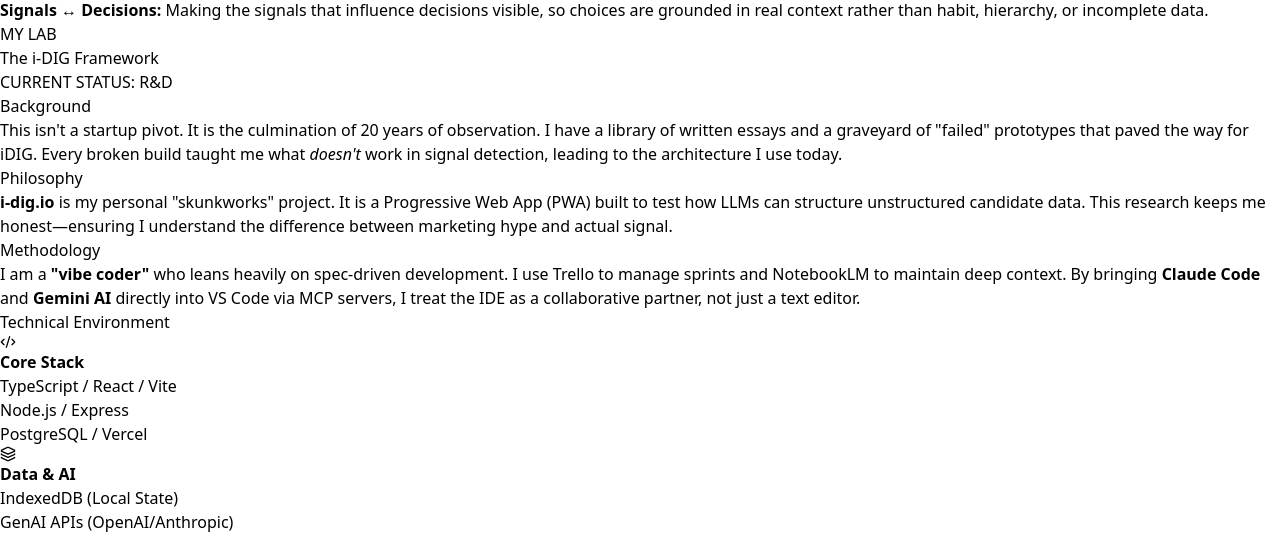
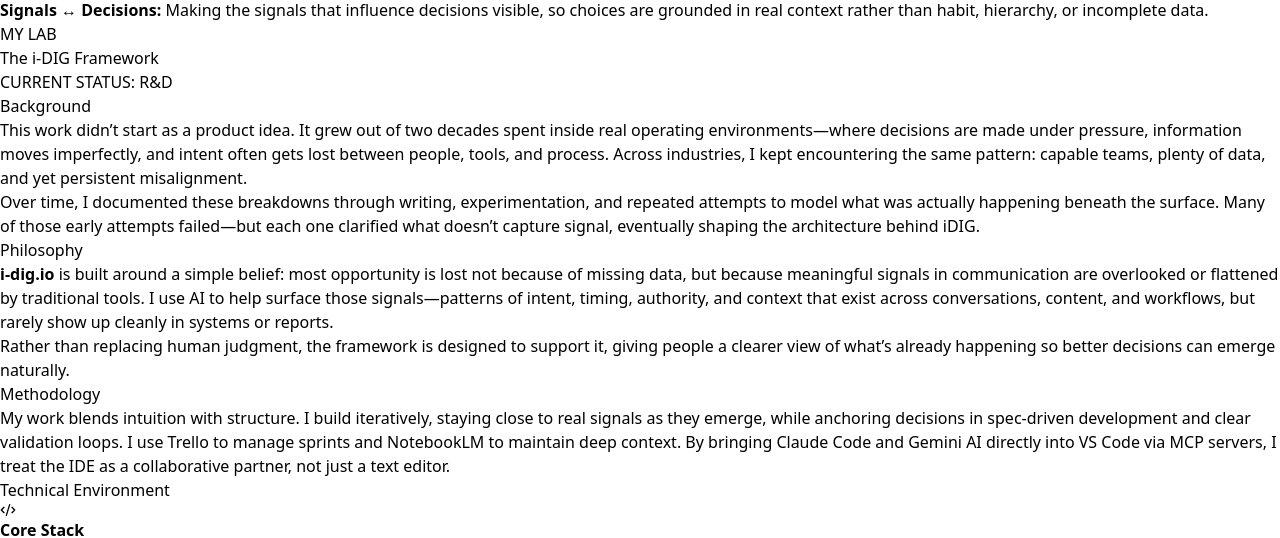
Before and after one commit to theresonantbuilder/idig_website, a React (Vite) app: page / in a window 1280 px wide. Shown: the part 1632-2170 px from the top of the page. Built offline with nearby package versions, Linux system fonts and the light colour scheme.

Commit message:
fix strong error

```diff
--- a/src/pages/HomeSignalDriven.tsx
+++ b/src/pages/HomeSignalDriven.tsx
@@ -296,9 +296,13 @@ I work alongside them to understand real bottlenecks, then use a purpose-built d
 
             <div className="grid md:grid-cols-2 gap-12 items-start">
               <div className="space-y-8">
-                <div><h3 className="text-white text-lg font-medium mb-3">Background</h3><p className="text-lg leading-relaxed text-slate-400">This isn't a startup pivot. It is the culmination of 20 years of observation. I have a library of written essays and a graveyard of "failed" prototypes that paved the way for iDIG. Every broken build taught me what <em>doesn't</em> work in signal detection, leading to the architecture I use today.</p></div>
-                <div><h3 className="text-white text-lg font-medium mb-3">Philosophy</h3><p className="text-lg leading-relaxed text-slate-400"><strong>i-dig.io</strong> is my personal "skunkworks" project. It is a Progressive Web App (PWA) built to test how LLMs can structure unstructured candidate data. This research keeps me honest—ensuring I understand the difference between marketing hype and actual signal.</p></div>
-                <div><h3 className="text-white text-lg font-medium mb-3">Methodology</h3><p className="text-base leading-relaxed text-slate-400">I am a <strong>"vibe coder"</strong> who leans heavily on spec-driven development. I use Trello to manage sprints and NotebookLM to maintain deep context. By bringing <strong>Claude Code</strong> and <strong>Gemini AI</strong> directly into VS Code via MCP servers, I treat the IDE as a collaborative partner, not just a text editor.</p></div>
+                <div><h3 className="text-white text-lg font-medium mb-3">Background</h3><p className="text-lg leading-relaxed text-slate-400">This work didn’t start as a product idea. It grew out of two decades spent inside real operating environments—where decisions are made under pressure, information moves imperfectly, and intent often gets lost between people, tools, and process.
+
+Across industries, I kept encountering the same pattern: capable teams, plenty of data, and yet persistent misalignment. <br />Over time, I documented these breakdowns through writing, experimentation, and repeated attempts to model what was actually happening beneath the surface. Many of those early attempts failed—but each one clarified what doesn’t capture signal, eventually shaping the architecture behind iDIG.</p></div>
+                <div><h3 className="text-white text-lg font-medium mb-3">Philosophy</h3><p className="text-lg leading-relaxed text-slate-400"><strong>i-dig.io</strong> is built around a simple belief: most opportunity is lost not because of missing data, but because meaningful signals in communication are overlooked or flattened by traditional tools.
+
+I use AI to help surface those signals—patterns of intent, timing, authority, and context that exist across conversations, content, and workflows, but rarely show up cleanly in systems or reports. <br></br>Rather than replacing human judgment, the framework is designed to support it, giving people a clearer view of what’s already happening so better decisions can emerge naturally.</p></div>
+                <div><h3 className="text-white text-lg font-medium mb-3">Methodology</h3><p className="text-base leading-relaxed text-slate-400">My work blends intuition with structure. I build iteratively, staying close to real signals as they emerge, while anchoring decisions in spec-driven development and clear validation loops. I use Trello to manage sprints and NotebookLM to maintain deep context. By bringing Claude Code and Gemini AI directly into VS Code via MCP servers, I treat the IDE as a collaborative partner, not just a text editor.</p></div>
 
                 <div className="bg-slate-800/50 rounded-lg p-6 border border-slate-700">
                   <h3 className="text-blue-400 text-xs font-bold uppercase tracking-widest mb-4">Technical Environment</h3>
```
